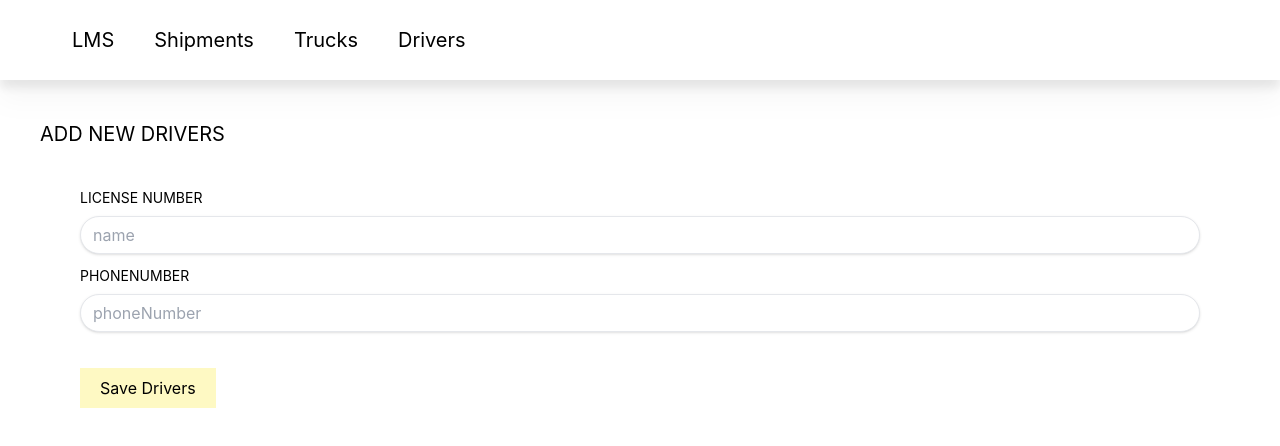
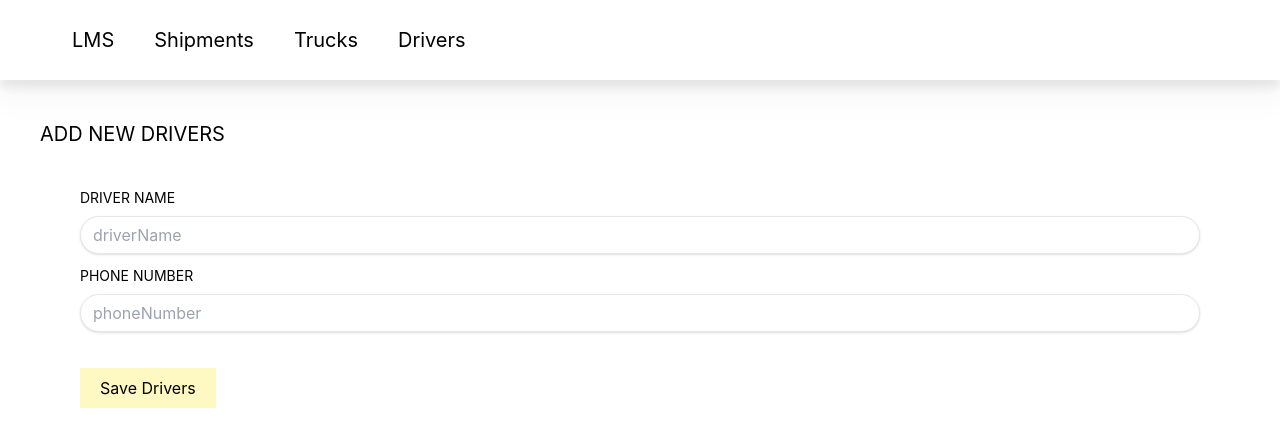
Before and after one commit to mqdvi/kargo-excellerate-2, a React (Create React App) app in the folder frontend/: page /Transporter/drivers/create in a window 1280 px wide. Shown: the top 446 px of the page. Built offline with nearby package versions, Linux system fonts and the light colour scheme.

Commit message:
integrate with be get drivers

```diff
--- a/frontend/src/container/transporter/drivers/create.js
+++ b/frontend/src/container/transporter/drivers/create.js
@@ -6,8 +6,8 @@ export class CreateTransporterDrivers extends Component {
         super(props)
 
         this.state = {
-            'name': '',
             'phoneNumber': '',
+            'driverName':'',
         }
     }
 
@@ -19,10 +19,10 @@ export class CreateTransporterDrivers extends Component {
         event.preventDefault()
 
         const formData = new FormData();
-        formData.append("name", this.state.name);
         formData.append("phoneNumber", this.state.phoneNumber);
+        formData.append("driverName", this.state.driverName);
 
-         await DriverService.createDriver(formData);
+        await DriverService.createDriver(formData);
         window.open("/Transporter/drivers", "_self")
     }
 
@@ -33,11 +33,11 @@ export class CreateTransporterDrivers extends Component {
 
                 <form class="rounded p-10" onSubmit={this.handlerSubmit}>
                     <div class="mb-6s">
-                        <label class="block text-sm font-header mb-2 uppercase" for="name">License Number</label>
-                        <input class="shadow appearance-none border rounded-full w-full py-2 px-3 text-gray-700 mb-3 leading-tight focus:outline-none focus:shadow-outline" name="name" type="text" placeholder="name" onChange = {this.handlerChange} required/>
+                        <label class="block text-sm font-header mb-2 uppercase" for="driverName">Driver Name</label>
+                        <input class="shadow appearance-none border rounded-full w-full py-2 px-3 text-gray-700 mb-3 leading-tight focus:outline-none focus:shadow-outline" name="driverName" type="text" placeholder="driverName" onChange = {this.handlerChange} required/>
                     </div>
                     <div class="mb-6">
-                        <label class="block text-sm font-header mb-2 uppercase" for="phoneNumber">phoneNumber</label>
+                        <label class="block text-sm font-header mb-2 uppercase" for="phoneNumber">Phone Number</label>
                         <input class="shadow appearance-none border rounded-full w-full py-2 px-3 text-gray-700 mb-3 leading-tight focus:outline-none focus:shadow-outline" name="phoneNumber" type="number" placeholder="phoneNumber" onChange = {this.handlerChange} required/>
                     </div>
 
--- a/frontend/src/container/transporter/drivers/read.js
+++ b/frontend/src/container/transporter/drivers/read.js
@@ -1,24 +1,25 @@
 import React, { Component } from 'react'
 import { Link } from 'react-router-dom';
 import { BiEdit } from 'react-icons/bi'
+import DriverService from "../../../services/driver-service";
 
 
 class ReadTransporterDrivers extends Component {
     state = {
-        trucks: {}
+        drivers: {}
     }
 
-    // componentDidMount = async () =>{
-    //     await ArtikelService.getArtikel()
-    //     .then((res) => {
-    //         this.setState({
-    //             trucks: res.data
-    //         });
-    //     });
-    // }
+    componentDidMount = async () =>{
+        await DriverService.getDriver()
+        .then((res) => {
+            this.setState({
+                drivers: res.data
+            });
+        });
+    }
 
     render() {
-        const { data } = this.state.trucks
+        const { data } = this.state.drivers
         const { items } = data || {}
 
         return (
@@ -26,7 +27,7 @@ class ReadTransporterDrivers extends Component {
                 <div className="background p-10">
                     <h1 className="h1 text-2xl py-5">DRIVERS PAGE</h1>
                     <div className="create-button py-5">
-                        <Link className="bg-yellow-100 px-10 py-2" to='/Transporter/trucks/create'>CREATE DRIVERS</Link>
+                        <Link className="bg-yellow-100 px-10 py-2" to='/Transporter/drivers/create'>CREATE DRIVERS</Link>
                     </div>
                     <table className='table-auto'>
                         <thead className='border'>
@@ -43,7 +44,7 @@ class ReadTransporterDrivers extends Component {
                             {(items || []).map((item, index) => (
                                 <tr>
                                     <td className='px-4'>
-                                        <Link className='px-2' to={"/Transporter/trucks/" + item.id}>{item.name}</Link>
+                                        <Link className='px-2' to={"/Transporter/drivers/" + item.id}>{item.name}</Link>
                                     </td>
                                     <td className='px-4'>{item.phoneNumber}</td>
                                     <td className='px-4'>{item.createdAt}</td>
--- a/frontend/src/services/driver-service.js
+++ b/frontend/src/services/driver-service.js
@@ -3,7 +3,7 @@ import axios from 'axios';
 const base_URL = "http://localhost:8090/v1/transporters/drivers";
 
 class DriverService {
-    getArtikel(){
+    getDriver(){
         return axios.get(base_URL);
     }
 
```
